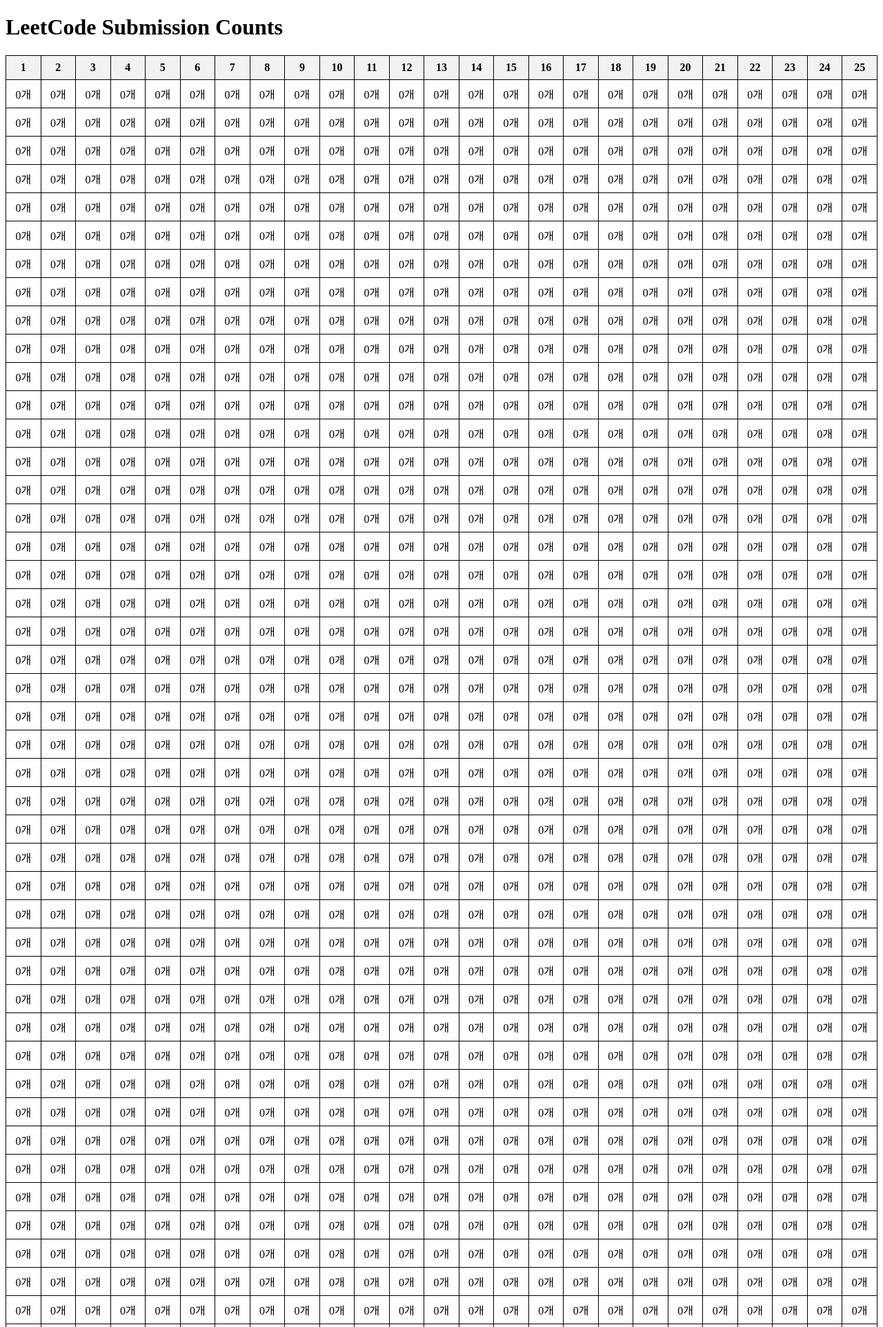
After one commit to kimgun95/SubtitleCollector, a Flask app: page /count in a window 1280 px wide. The commit adds this page. Shown: the top 1924 px of the page at 69% size. Run offline with Flask 3, Linux system fonts and the light colour scheme; data that the repository does not hold is empty.

Commit message:
feat: 문제별 갯수 현황판 제작

```diff
--- a/app.py
+++ b/app.py
@@ -150,6 +150,34 @@ def post(video_id):
     return render_template('post.html', post=post)
 
 
+@app.route('/count')
+def board():
+    try:
+        # DynamoDB에서 모든 게시글을 검색
+        response = table_object.scan()
+        all_posts = response['Items']
+        print("검색된 포스트의 총 갯수:", len(all_posts))
+
+        # LeetCode 번호별로 개수를 0으로 초기화
+        leetcode_counts = {str(i): 0 for i in range(1, 2001)}
+
+        # LeetCode 번호별로 게시글 수를 계산
+        for post in all_posts:
+            leetcode_number = str(post.get('leetcode_number'))
+            if leetcode_number in leetcode_counts:
+                leetcode_counts[leetcode_number] += 1
+
+        # 결과를 25개씩 묶어서 리스트로 변환
+        leetcode_counts_list = [leetcode_counts[str(i)] for i in range(1, 2001)]
+        leetcode_counts_chunks = [leetcode_counts_list[i:i + 25] for i in range(0, len(leetcode_counts_list), 25)]
+
+        # 계산된 결과를 count.html에 전달
+        return render_template('count.html', leetcode_counts_chunks=leetcode_counts_chunks)
+    except Exception as e:
+        print(f"Error searching by leetcode_number: {e}")
+        return render_template('count.html', leetcode_counts_chunks=[])
+
+
 @app.route('/board')
 def board():
     search_query = request.args.get('q') # leet code number 값
--- /dev/null
+++ b/templates/count.html
@@ -0,0 +1,47 @@
+<!DOCTYPE html>
+<html lang="en">
+<head>
+    <meta charset="UTF-8">
+    <title>LeetCode Count Dashboard</title>
+    <style>
+        table {
+            width: 100%;
+            border-collapse: collapse;
+        }
+        td, th {
+            border: 1px solid black;
+            text-align: center;
+            padding: 8px;
+        }
+        th {
+            background-color: #f2f2f2;
+        }
+    </style>
+</head>
+<body>
+    <h1>LeetCode Submission Counts</h1>
+    <table>
+        <thead>
+            <tr>
+                {% for i in range(1, 26) %}
+                <th>{{ i }}</th>
+                {% endfor %}
+            </tr>
+        </thead>
+        <tbody>
+            {% for chunk in leetcode_counts_chunks %}
+            <tr>
+                {% for count in chunk %}
+                <td>{{ count }}개</td>
+                {% endfor %}
+            </tr>
+            {% endfor %}
+        </tbody>
+    </table>
+
+<a href="/">
+    <button>메인 페이지로 돌아가기</button>
+</a>
+
+</body>
+</html>
--- a/templates/index.html
+++ b/templates/index.html
@@ -54,6 +54,8 @@
 <a href="/board"><button>게시판 보기</button></a>
 <br/><br/>
 <a href="/automation">자동화 페이지 가기</a>
+<br/><br/>
+<a href="/count">데이터 수집 현황 보기</a>
 
 {#<progress id="progress" value="0" max="100" style="width: 400px; display: none;"></progress>#}
 {#<div id="message"></div>#}
```
